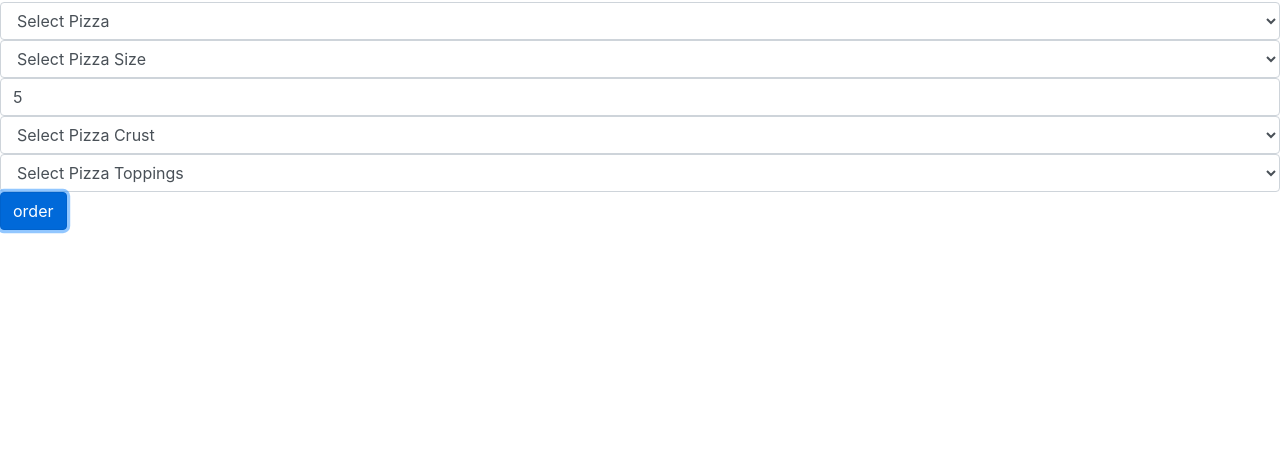
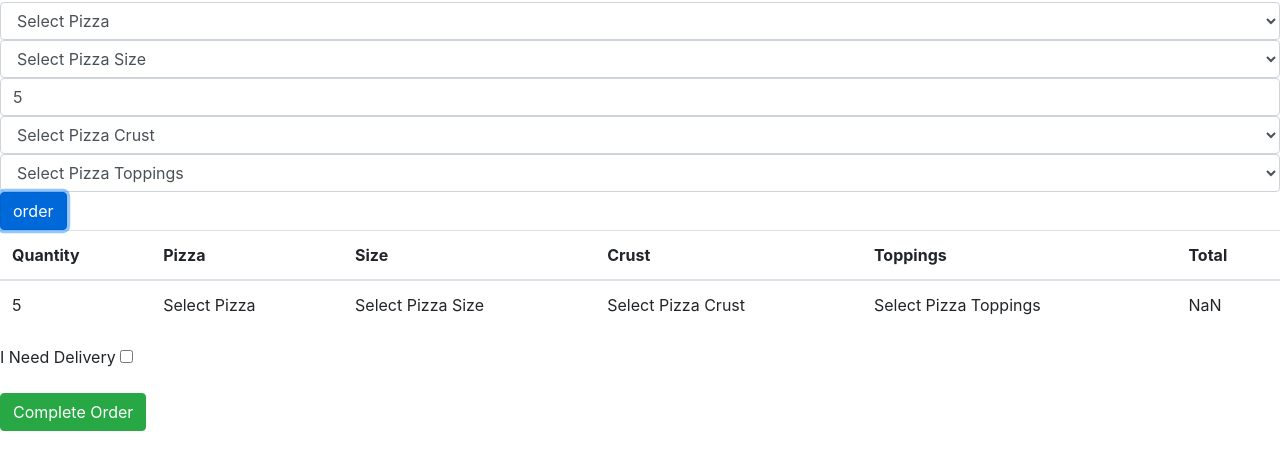
Before and after one commit to fattym/java-pizza, a plain HTML site: page index.html in a window 1280 px wide. Both pictures are taken after typing "5" into the empty fields and a click on the input "order". Shown: the part 54-524 px from the top of the page. Drawn offline with nearby package versions, Linux system fonts and the light colour scheme.

Commit message:
changed elements

```diff
--- a/index.html
+++ b/index.html
@@ -30,16 +30,16 @@
         <option value="600">Small</option>
       </select>
 
-      <input type="number" class="form-control" placeholder="Select Quantity" />
+      <input type="number" class="form-control" placeholder="Select Quantity" id="quantity" />
 
-      <select name="size" id="size" class="form-control">
+      <select name="crust" id="crust" class="form-control">
         <option value="select-crust">Select Pizza Crust</option>
         <option value="200">Crispy</option>
         <option value="400">Stuffed</option>
         <option value="300">Gluten Free</option>
       </select>
 
-      <select name="size" id="size" class="form-control">
+      <select name="toppings" id="toppings" class="form-control">
         <option value="select-toppings">Select Pizza Toppings</option>
         <option value="400">Onions</option>
         <option value="500">Sausage</option>
@@ -49,6 +49,30 @@
 
       <input type="submit" class="btn btn-primary" value="order" id="order" />
     </form>
+
+
+    <table class="table">
+        <thead>
+          <tr>
+            <th scope="col">Quantity</th>
+            <th scope="col">Pizza</th>
+            <th scope="col">Size</th>
+            <th scope="col">Crust</th>
+            <th scope="col">Toppings</th>
+            <th scope="col">Total</th>
+          </tr>
+        </thead>
+        <tbody>
+
+        </tbody>
+      </table>
+
+      <div class="form-group">
+        <label for="delivery">I Need Delivery</label>
+        <input type="checkbox" id="delivery">
+      </div>
+      <input type="submit" class="btn btn-success" value="Complete Order">
+
 
     <script
       src="https://code.jquery.com/jquery-3.4.1.slim.min.js"
--- a/js/script.js
+++ b/js/script.js
@@ -2,7 +2,27 @@ let order = document.getElementById("order");
 
 order.addEventListener("click", function(e) {
   e.preventDefault();
+  //   Select Pizza
   let pizza = document.getElementById("pizza");
   let pizzaOpt = pizza.options[pizza.selectedIndex];
-  alert(pizzaOpt.text);
+  // Select Size
+  let size = document.getElementById("size");
+  let sizeOpt = size.options[size.selectedIndex];
+  // Select Crust
+  let crust = document.getElementById("crust");
+  let crustOpt = crust.options[crust.selectedIndex];
+  // Select Toppings
+  let toppings = document.getElementById("toppings");
+  let toppingsOpt = toppings.options[toppings.selectedIndex];
+  // Quantity
+  let quantity = document.getElementById("quantity");
+  //   Total
+  let total = (parseInt(sizeOpt.value) * parseInt(quantity.value)) + parseInt(crustOpt.value) + parseInt(toppingsOpt.value);
+
+  $(document).ready(function(){
+      $("tbody").append("<tr><td>"+quantity.value+"</td>" + "<td>"+pizzaOpt.text+"</td>"+"<td>"+sizeOpt.text+"</td>"+"<td>"+crustOpt.text+"</td>" + "<td>"+toppingsOpt.text+"</td>"+ "<td>"+total+"</td></tr>");
+
+  })
+
+//   alert(total);
 });
```
